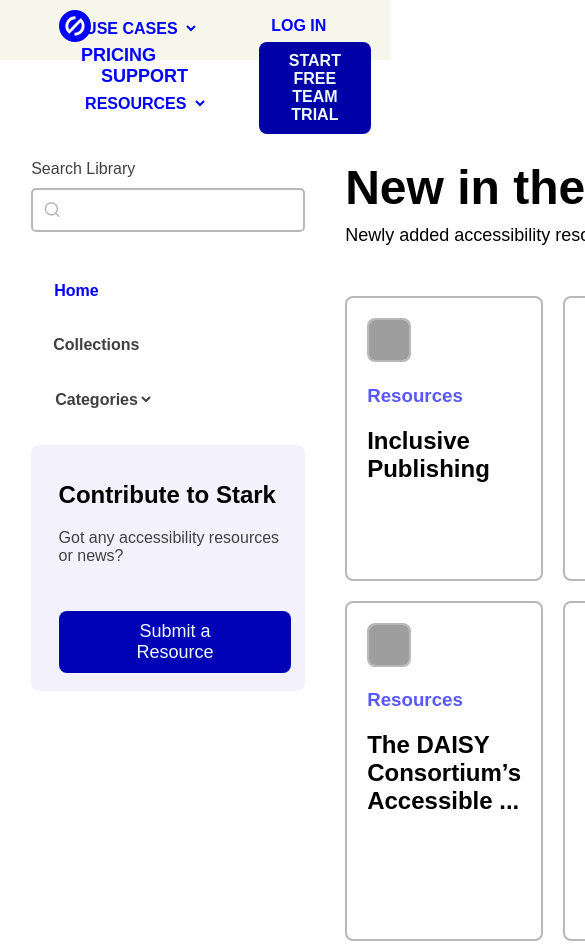
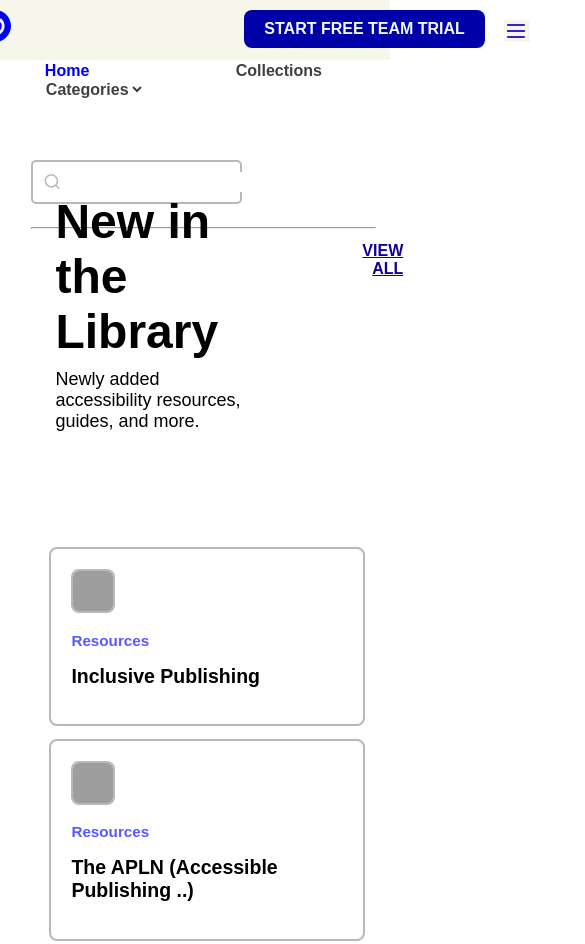
Before and after one commit to Ezz-Coding/getstark, a plain HTML site: page index.html in a window 390 px wide. Shown: the top 944 px of the page, 585 px wide, since content can reach past the window. Drawn offline with nearby package versions, Linux system fonts and the light colour scheme; grey boxes are pictures that could not be loaded.

Commit message:
update(4)

```diff
--- a/index.html
+++ b/index.html
@@ -41,7 +41,9 @@
             <div class="button">
                 <button>LOG IN</button>
                 <span><button>START FREE TEAM TRIAL</button></span>
+                <span class="span_3"><img src="img/icon_20.png" alt=""></span>
             </div>
+
         </div>
     </header>
     <main>
@@ -51,7 +53,9 @@
                 <div class="Icon_input">
                     <i class="ri-search-line"></i>
                     <input type="search">
+
                 </div>
+                <hr class="hr_1" >
                 <div class="Category">
                     <span><a href="#">Home</a></span>
                     <br>
--- a/style.css
+++ b/style.css
@@ -7,6 +7,9 @@ body {
 header {
     height: 60px;
     background-color: #F6F6EB;
+}
+.span_3 img{
+    display: none;
 }
 
 .Main_contaner {
@@ -305,3 +308,98 @@ header {
 
     border: 2px solid gray;
 }
+.hr_1{
+    display: none;
+}
+@media(max-width : 700px){
+    body{
+        width: 100%;
+    }
+
+    .logo {
+        position: relative;
+        right: 80px;
+
+    }
+    .function{
+        display: none;
+    }
+    .button button{
+        display: none;
+
+    }
+    .button span button{
+        display: inline-block;
+        position: relative;
+        left: 60%;
+
+    }
+    .span_3 img{
+        display: inline;
+        position: relative;
+        left: 65%;
+        top: 20%;
+    }
+    .Main_Search p{
+        display: none;
+    }
+    .Main_intro{
+        display: grid;
+
+        grid-template-columns: 1fr;
+    }
+    .Category{
+    position: relative;
+    bottom: 140%;
+    right: 3%;
+    word-spacing:120px;
+
+    }
+    .Category br{
+        display: none;
+    }
+    .change_width{
+        display: none;
+    }
+    .Icon_input{
+        width: 60%;
+    }
+    .liner{
+        position: relative;
+        bottom: 50%;
+        right: 8%;
+    }
+    .A_Header1 a{
+        position: relative;
+        bottom: 30%;
+        left: 80%;
+
+    }
+    .hr_1{
+        display: inline-block;
+        width: 110%;
+        position: relative;
+        top: 10%;
+    }
+    .Main_Product{
+        display: grid;
+
+        grid-template-columns: 1fr;
+    }
+    .footer-bottom_2 img{
+       display: none;
+    }
+    .Product{
+        position: relative;
+        right: 8%;
+        bottom: 30%;
+        width: 100%;
+        font-size: small;
+
+    }
+
+
+
+
+
+}
```
Also changed, not shown: img/icon_20.png (added).
